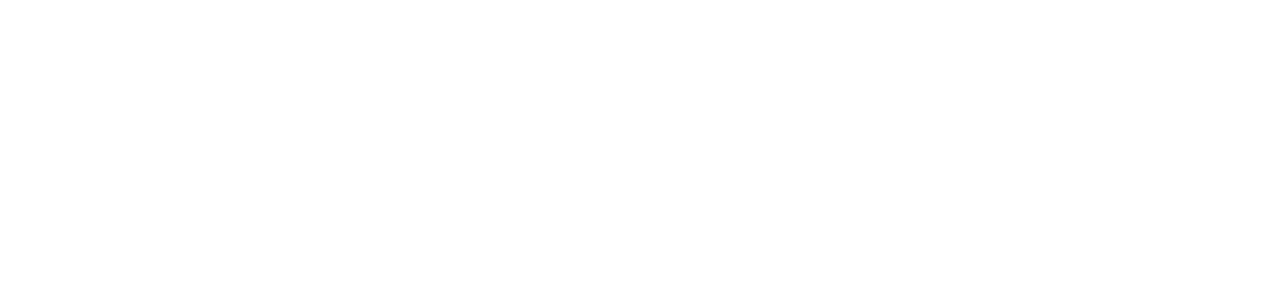
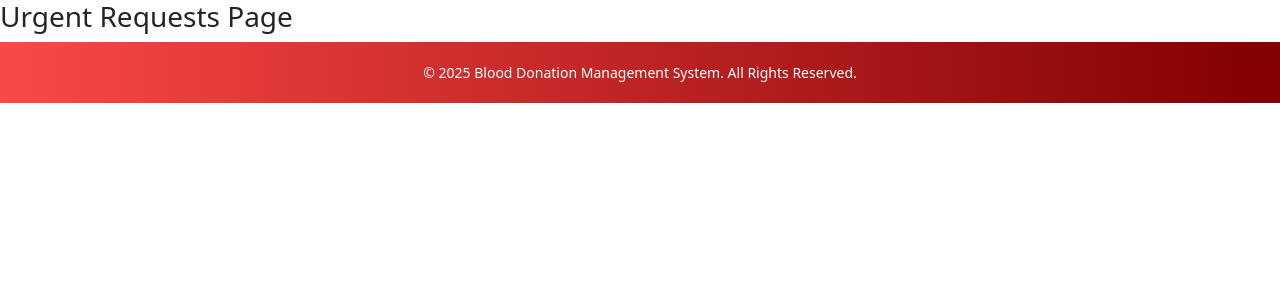
Before and after one commit to bineabble-XD/BDMS, a React (Vite) app in the folder client/: page /urgent in a window 1280 px wide. Before the commit this address had no page. Shown: the top 300 px of the page. Built offline with nearby package versions, Linux system fonts and the light colour scheme.

Commit message:
added urgent and footer

```diff
--- a/client/src/App.jsx
+++ b/client/src/App.jsx
@@ -1,3 +1,4 @@
+// App.jsx
 import { BrowserRouter, Routes, Route } from "react-router-dom";
 import "bootstrap/dist/css/bootstrap.min.css";
 
@@ -16,12 +17,14 @@
 import ResetPassword from "./components/ResetPassword.jsx";
 import Profile from "./components/Profile.jsx";
 import AdminProfile from "./components/AdminProfile.jsx";
-
-
+import UrgentRequests from "./components/UrgentRequests.jsx";
+import Footer from "./components/Footer.jsx";
 
 function App() {
   return (
     <BrowserRouter>
+      {/* App shell that controls layout */}
+        <div className="main-content">
           <Routes>
             <Route path="/" element={<LandingPage />} />
             <Route path="/home" element={<Home />} />
@@ -38,8 +41,12 @@
             <Route path="/reset-password/:token" element={<ResetPassword />} />
             <Route path="/profile" element={<Profile />} />
             <Route path="/admin-profile" element={<AdminProfile />} />
+            <Route path="/urgent" element={<UrgentRequests />} />
+          </Routes>
+        </div>
 
-      </Routes>
+        <Footer />
+
     </BrowserRouter>
   );
 }
--- /dev/null
+++ b/client/src/components/Footer.jsx
@@ -0,0 +1,20 @@
+import React from "react";
+
+const Footer = () => {
+  return (
+    <footer
+      style={{
+        background: "linear-gradient(90deg, #FA4848 0%, #820000 100%)",
+        padding: "20px 0",
+        color: "white",
+        textAlign: "center",
+      }}
+    >
+      <p style={{ margin: 0, fontSize: "14px" }}>
+        © {new Date().getFullYear()} Blood Donation Management System. All Rights Reserved.
+      </p>
+    </footer>
+  );
+};
+
+export default Footer;
--- a/client/src/components/ForgetPassword.jsx
+++ b/client/src/components/ForgetPassword.jsx
@@ -78,7 +78,7 @@
             className="fw-semibold mb-2"
             style={{ color: "#d10000" }}
           >
-            Forgot / Reset Password
+            Update Password
           </h3>
 
           <p className="small text-muted mb-4">
--- a/client/src/components/Home.jsx
+++ b/client/src/components/Home.jsx
@@ -46,28 +46,29 @@
           </div>
 
           <nav className="d-none d-md-flex align-items-center gap-4">
-            <a href="#hero" className="nav-link active-link">
+            <Link to="/home" className="nav-link active-link">
               Home
-            </a>
-            <a href="#about" className="nav-link">
+            </Link>
+
+            <Link to="/about" className="nav-link">
               About
-            </a>
+            </Link>
+
             <Link to="/appointments" className="nav-link">
               Book An Appointment
             </Link>
 
-            <a href="#urgent" className="nav-link">
+            {/* ✅ Go to /urgent page, not #urgent */}
+            <Link to="/urgent" className="nav-link">
               Urgent Requests
-            </a>
+            </Link>
 
-            {/* 🔥 Only show on Home: username + Logout */}
             {user && (
               <>
                 <span className="nav-link mb-0">
                   Hi, <strong>{displayName}</strong>
                 </span>
 
-                {/* Profile icon */}
                 <Link
                   to="/profile"
                   className="btn btn-light rounded-circle d-flex align-items-center justify-content-center profile-icon-btn ms-2"
--- /dev/null
+++ b/client/src/components/UrgentRequests.jsx
@@ -0,0 +1,16 @@
+
+
+
+
+const UrgentRequests = () => {
+  return (
+    <div className="feedback-page">
+
+        <h3>Urgent Requests Page</h3>
+
+    </div>
+  );
+  };
+
+
+export default UrgentRequests ;
--- a/client/src/index.css
+++ b/client/src/index.css
@@ -21,3 +21,39 @@
 a:hover {
   text-decoration: underline;
 }
+
+/* Make footer stick to bottom */
+html, body, #root {
+  height: 100%;
+}
+
+#root {
+  display: flex;
+  flex-direction: column;
+}
+
+.main-content {
+  flex: 1; /* pushes footer to bottom */
+}
+
+/* Make the whole app a column: content + footer */
+.app-shell {
+  min-height: 100vh;
+  display: flex;
+  flex-direction: column;
+}
+
+/* This grows and pushes footer to the bottom */
+.main-content {
+  flex: 1;
+}
+
+.profile-page {
+  min-height: calc(100vh - 80px); /* 80px = footer height + navbar */
+  display: flex;
+  flex-direction: column;
+}
+
+.profile-page main {
+  flex: 1;
+}
```
Lines whose indentation alone changed are shown as unchanged.
